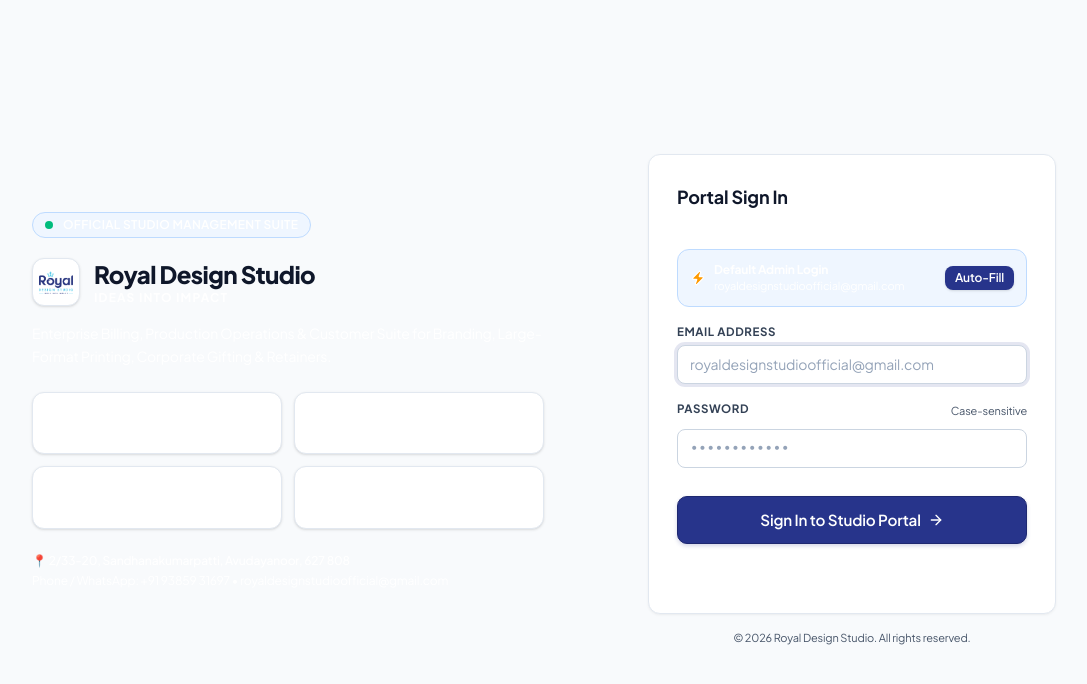
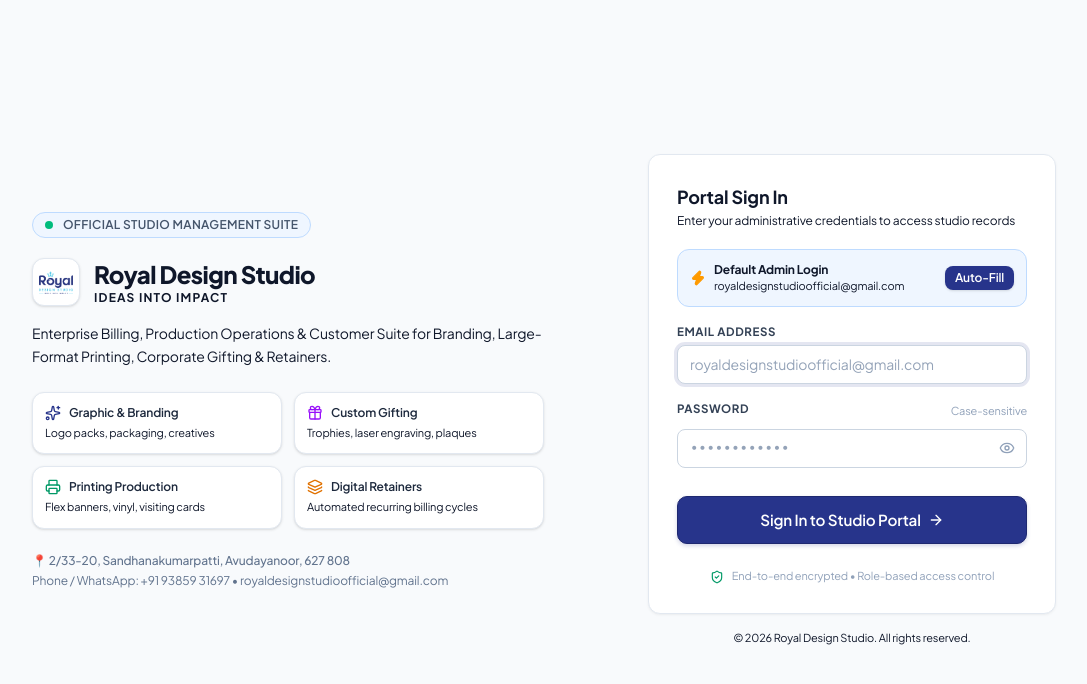
Before and after one commit to rpalanirajan18-cloud/Royal-Design-Studio, a Next.js app: page /login in a window 1280 px wide. Shown: the top 684 px of the page, without its empty margins (96-1183 px from the left). Built offline with nearby package versions, Linux system fonts and the light colour scheme.

Commit message:
fix: resolve Vercel Prisma build error and eliminate invisible text caused by wildcard color overrides in light mode

```diff
--- a/package.json
+++ b/package.json
@@ -4,7 +4,8 @@
   "private": true,
   "scripts": {
     "dev": "next dev",
-    "build": "next build",
+    "build": "prisma generate && next build",
+    "postinstall": "prisma generate",
     "start": "next start",
     "lint": "eslint",
     "db:push": "prisma db push",
--- a/src/app/api/customers/[id]/route.ts
+++ b/src/app/api/customers/[id]/route.ts
@@ -11,6 +11,8 @@
 import { createAuditLog } from "@/lib/audit";
 import { z } from "zod";
 import { readStore, writeStore } from "@/lib/store";
+
+export const dynamic = "force-dynamic";
 
 const updateCustomerSchema = z.object({
   name: z.string().min(1).max(200).optional(),
--- a/src/app/globals.css
+++ b/src/app/globals.css
@@ -334,36 +334,90 @@
 .animate-fade-in-up { animation: fadeInUp 0.3s cubic-bezier(0.16, 1, 0.3, 1) both; }
 
 /* ─── Universal High-Contrast Visibility in Light Mode ──────── */
+html:not(.dark) {
+  color-scheme: light;
+}
+
+html:not(.dark) body {
+  background-color: #f8fafc !important;
+  color: #0f172a !important;
+}
+
 html:not(.dark) h1,
 html:not(.dark) h2,
 html:not(.dark) h3,
-html:not(.dark) h4 {
+html:not(.dark) h4,
+html:not(.dark) h5,
+html:not(.dark) h6 {
   color: #0f172a !important;
+}
+
+html:not(.dark) p {
+  color: inherit;
+}
+
+html:not(.dark) aside {
+  background-color: #ffffff !important;
+  border-right: 1px solid #e2e8f0 !important;
+}
+
+html:not(.dark) aside a {
+  color: #334155 !important;
+}
+html:not(.dark) aside a:hover {
+  color: #0f172a !important;
+  background-color: #f1f5f9 !important;
+}
+html:not(.dark) aside a[class*="bg-blue-50"],
+html:not(.dark) aside a[class*="bg-blue-100"] {
+  background-color: #eef2ff !important;
+  color: #27348B !important;
+  font-weight: 700 !important;
+}
+html:not(.dark) aside a[class*="bg-blue-50"] svg,
+html:not(.dark) aside a[class*="bg-blue-100"] svg {
+  color: #27348B !important;
+}
+
+html:not(.dark) header {
+  background-color: #ffffff !important;
+  border-bottom: 1px solid #e2e8f0 !important;
+}
+
+html:not(.dark) .glass-card {
+  background-color: #ffffff !important;
+  border: 1px solid #e2e8f0 !important;
+  box-shadow: 0 1px 3px 0 rgba(0, 0, 0, 0.05), 0 1px 2px -1px rgba(0, 0, 0, 0.05) !important;
+}
+
+/* Data Tables in Light Mode */
+html:not(.dark) .data-table th {
+  color: #475569 !important;
+  background-color: #f8fafc !important;
+  border-bottom: 1px solid #e2e8f0 !important;
+  font-weight: 700 !important;
+}
+
+html:not(.dark) .data-table td {
+  color: #0f172a !important;
+  border-bottom: 1px solid #f1f5f9 !important;
+}
+
+html:not(.dark) .data-table tbody tr:hover {
+  background-color: #f8fafc !important;
+}
+
+html:not(.dark) .data-table td .text-slate-500,
+html:not(.dark) .data-table td .text-slate-400 {
+  color: #64748b !important;
+}
+
+html:not(.dark) .data-table td [class*="text-[#27348B]"] {
+  color: #27348B !important;
 }
 
 html:not(.dark) label {
   color: #334155 !important;
-}
-
-html:not(.dark) .text-slate-300,
-html:not(.dark) .text-slate-400 {
-  color: #475569 !important;
-}
-
-/* Ensure all buttons, active filter pills, avatars, and solid badges retain crisp white text */
-.btn-primary,
-.btn-primary *,
-[class*="bg-blue-600"],
-[class*="bg-blue-600"] *,
-[class*="bg-[#27348B]"],
-[class*="bg-[#27348B]"] *,
-[class*="bg-purple-600"],
-[class*="bg-purple-600"] *,
-[class*="bg-emerald-600"],
-[class*="bg-emerald-600"] *,
-[class*="bg-rose-600"],
-[class*="bg-rose-600"] * {
-  color: #ffffff !important;
 }
 
 html:not(.dark) select,
@@ -372,6 +426,29 @@
   color: #0f172a !important;
   background-color: #ffffff !important;
   border-color: #cbd5e1 !important;
+}
+
+/* Topbar quick links in Light Mode */
+html:not(.dark) header a[href*="invoices"] {
+  background-color: #eef2ff !important;
+  color: #27348B !important;
+  border-color: #c7d2fe !important;
+}
+html:not(.dark) header a[href*="orders"] {
+  background-color: #faf5ff !important;
+  color: #7e22ce !important;
+  border-color: #e9d5ff !important;
+}
+
+/* Ensure Primary Buttons have bold crisp white text */
+.btn-primary,
+.btn-primary * {
+  color: #ffffff !important;
+}
+
+button[class*="bg-[#27348B]"],
+button[class*="bg-[#27348B]"] * {
+  color: #ffffff !important;
 }
 
 html:not(.dark) option {
@@ -434,22 +511,6 @@
   background-color: #f8fafc !important;
 }
 
-/* Light Mode Guaranteed Shell Layout */
-html:not(.dark) body {
-  background-color: #f8fafc !important;
-  color: #0f172a !important;
-}
-
-html:not(.dark) aside {
-  background-color: #ffffff !important;
-  border-color: #e2e8f0 !important;
-}
-
-html:not(.dark) header {
-  background-color: #ffffff !important;
-  border-color: #e2e8f0 !important;
-}
-
 html:not(.dark) main {
   background-color: #f8fafc !important;
 }
--- a/src/app/layout.tsx
+++ b/src/app/layout.tsx
@@ -39,7 +39,7 @@
           }}
         />
       </head>
-      <body className="antialiased font-sans bg-slate-50 dark:bg-[#070c18] text-slate-800 dark:text-slate-100 min-h-screen transition-colors selection:bg-blue-600 selection:text-white">
+      <body className="antialiased font-sans bg-slate-50 dark:bg-[#070c18] text-slate-800 dark:text-slate-100 min-h-screen transition-colors">
         {children}
       </body>
     </html>
--- a/src/components/invoices/InvoicesPage.tsx
+++ b/src/components/invoices/InvoicesPage.tsx
@@ -345,7 +345,7 @@
       <div className="flex items-center justify-between animate-fade-in-up">
         <div>
           <h1 className="text-2xl font-bold text-slate-900 dark:text-white">Sales Invoices</h1>
-          <p className="text-sm mt-0.5 text-slate-500 dark:text-slate-400">
+          <p className="text-sm mt-0.5 text-slate-600 dark:text-slate-400 font-medium">
             {total} invoices issued for design, printing, and digital services
           </p>
         </div>
@@ -440,7 +440,7 @@
                       <td>
                         <div>
                           <p className="font-bold text-slate-900 dark:text-white">{inv.customer?.name ?? "Customer"}</p>
-                          <p className="text-xs text-slate-500 dark:text-slate-400">{inv.customer?.phone ?? ""}</p>
+                          <p className="text-xs text-slate-600 dark:text-slate-400 font-medium">{inv.customer?.phone ?? ""}</p>
                         </div>
                       </td>
                       <td>
--- a/src/components/layout/Sidebar.tsx
+++ b/src/components/layout/Sidebar.tsx
@@ -128,7 +128,7 @@
               className={`flex items-center gap-2.5 px-3 py-2 rounded-lg text-xs font-semibold transition-all duration-150 group relative ${
                 isActive
                   ? "bg-blue-50 dark:bg-blue-600/20 text-[#27348B] dark:text-white border border-blue-200 dark:border-blue-500/30 font-bold"
-                  : "text-slate-600 dark:text-slate-400 hover:text-slate-900 dark:hover:text-slate-100 hover:bg-slate-100 dark:hover:bg-white/[0.04]"
+                  : "text-slate-700 dark:text-slate-400 hover:text-slate-900 dark:hover:text-slate-100 hover:bg-slate-100 dark:hover:bg-white/[0.04]"
               }`}
             >
               {isActive && (
@@ -136,7 +136,7 @@
               )}
               <Icon
                 className={`flex-shrink-0 transition-colors w-[17px] h-[17px] ${
-                  isActive ? "text-[#27348B] dark:text-cyan-400" : "text-slate-400 dark:text-slate-500 group-hover:text-slate-600 dark:group-hover:text-slate-300"
+                  isActive ? "text-[#27348B] dark:text-cyan-400" : "text-slate-500 dark:text-slate-400 group-hover:text-slate-800 dark:group-hover:text-slate-200"
                 }`}
               />
               {!collapsed && (
```
